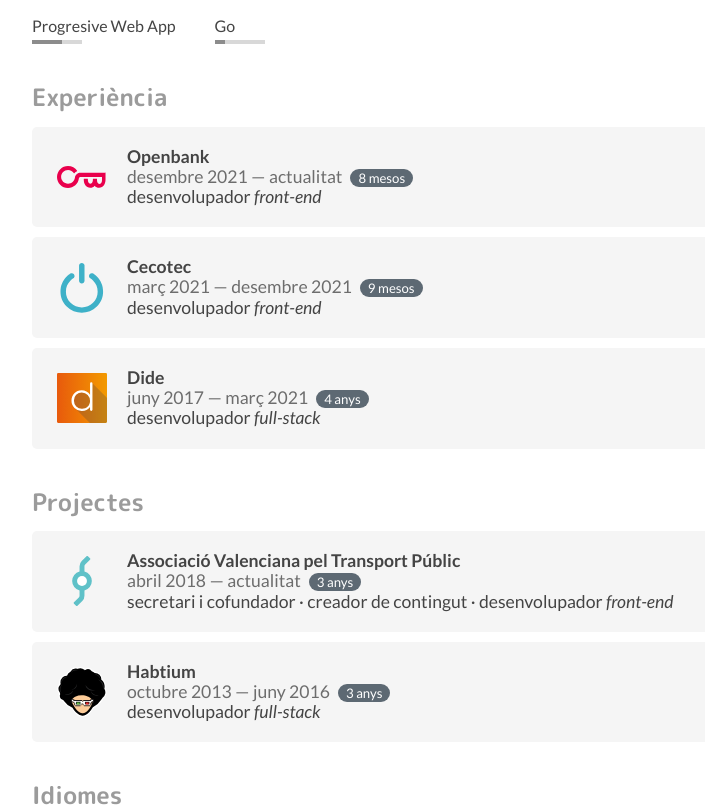
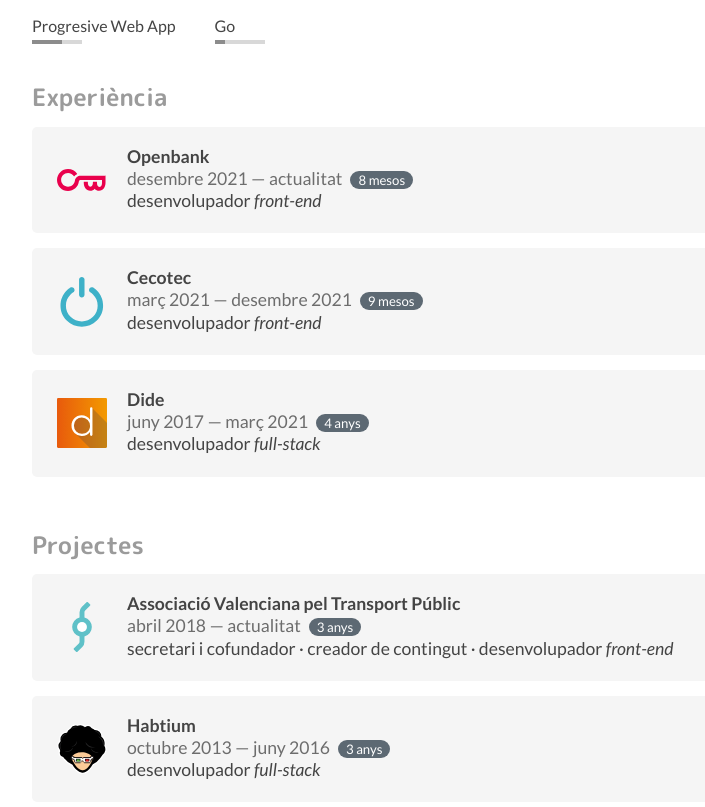
Before and after one commit to frantorreg/showcase, a React (Create React App) app: page / in a window 1280 px wide. Shown: the part 1020-1827 px from the top of the page, without its empty margins (253-958 px from the left). Built offline with nearby package versions, Linux system fonts and the light colour scheme.

Commit message:
Add Episode component

```diff
--- a/package.json
+++ b/package.json
@@ -25,7 +25,8 @@
     "react-helmet": "^6.1.0",
     "react-i18next": "^10.13.2",
     "react-router-dom": "^5.2.0",
-    "react-scripts": "4.0.1"
+    "react-scripts": "4.0.1",
+    "styled-components": "^5.3.3"
   },
   "devDependencies": {
     "serv": "^0.2.4"
--- /dev/null
+++ b/src/components/Episode/Episode.js
@@ -0,0 +1,42 @@
+// vendor
+import React from "react";
+import moment from "moment";
+import {Translation, withTranslation} from 'react-i18next';
+
+// styles
+import {Wrapper, Logo, Content, Title, Period, PeriodDuration, Positions} from "./Episode.styled";
+
+function Episode({ logo, title, url, position, startDate, endDate }) {
+  return (
+    <Translation>
+      {
+        t =>
+          <Wrapper>
+            <Logo>{logo}</Logo>
+            <Content>
+              <Title target="_blank" href={url}>
+                {title}
+              </Title>
+              {(() => {
+                const startDateMoment = moment(startDate);
+                const endDateMoment = moment(endDate);
+                return (
+                  <Period>
+                    {startDateMoment.format("MMMM YYYY")} — {endDate ? endDateMoment.format('MMMM YYYY') : t("main:positions.present")}
+                    <PeriodDuration>
+                      {moment.duration(endDateMoment.diff(startDateMoment)).humanize()}
+                    </PeriodDuration>
+                  </Period>
+                );
+              })()}
+              <Positions>
+                <span dangerouslySetInnerHTML={{__html: position}}/>
+              </Positions>
+            </Content>
+          </Wrapper>
+      }
+    </Translation>
+  );
+}
+
+export default withTranslation()(Episode);
--- /dev/null
+++ b/src/components/Episode/Episode.styled.js
@@ -0,0 +1,53 @@
+// vendor
+import styled from 'styled-components'
+
+export const Wrapper = styled.div`
+  display: flex;
+  align-items: center;
+  margin: 15px 0;
+  padding: 20px 25px;
+  background-color: #f5f5f5;
+  border-radius: 5px;
+  font-size: 1.1rem;
+`
+
+export const Logo = styled.div`
+  display: flex;
+  justify-content: center;
+  align-items: center;
+  margin-right: 20px;
+
+  &, > * {
+    width: 50px;
+    height: 50px;
+  }
+`
+
+export const Content = styled.div`
+  > * {
+    margin: 2px 0;
+  }
+`
+
+export const Title = styled.a`
+  font-weight: bold;
+  color: inherit;
+`
+
+export const Period = styled.div`
+  color: #6d6d6d;
+  text-transform: lowercase;
+`
+
+export const PeriodDuration = styled.span`
+  margin-left: 8px;
+  padding: 1px 8px;
+  background-color: #5d6973;
+  border-radius: 20px;
+  font-size: 75%;
+  color: white;
+`
+
+export const Positions = styled.div`
+  text-transform: lowercase;
+`
--- a/src/components/Main/Main.js
+++ b/src/components/Main/Main.js
@@ -1,14 +1,21 @@
+// vendor
 import React, {Component} from 'react';
 import {Translation, withTranslation} from 'react-i18next';
+import {FontAwesomeIcon} from "@fortawesome/react-fontawesome";
+
+// images
 import { ReactComponent as OpenbankLogo } from 'images/organizations/openbank.svg';
 import { ReactComponent as CecotecLogo } from 'images/organizations/cecotec.svg';
 import { ReactComponent as DideLogo } from 'images/organizations/dide.svg';
 import { ReactComponent as AvptpLogo } from 'images/organizations/avptp.svg';
 import { ReactComponent as HabtiumLogo } from 'images/organizations/habtium.svg';
-import {FontAwesomeIcon} from "@fortawesome/react-fontawesome";
 import {faGithub, faTelegramPlane} from "@fortawesome/free-brands-svg-icons";
-import moment from 'moment';
+
+// styles
 import './Main.scss';
+
+// components
+import Episode from "../Episode/Episode";
 
 class Main extends Component {
 
@@ -216,134 +223,47 @@
             </section>
             <section className='experience'>
               <h2>{t('positions.experience')}</h2>
-              <div className='openbank'>
-                <div className='logo'>
-                  <OpenbankLogo/>
-                </div>
-                <div>
-                  <a className='name' target='_blank' href='https://www.openbank.es/'>Openbank</a>
-                  {
-                    (() => {
-                      const startDate = moment({ y: 2021, M: 11, d: 10 });
-                      const endDate = moment();
-                      return (
-                        <div className='period'>
-                          {startDate.format('MMMM YYYY')} — {t('positions.present')}
-                          <span className='duration'>
-                            {moment.duration(endDate.diff(startDate)).humanize()}
-                          </span>
-                        </div>
-                      );
-                    })()
-                  }
-                  <div className='description'>
-                    <span dangerouslySetInnerHTML={{__html: t('positions.frontEnd')}}/>
-                  </div>
-                </div>
-              </div>
-              <div className='cecotec'>
-                <div className='logo'>
-                  <CecotecLogo/>
-                </div>
-                <div>
-                  <a className='name' target='_blank' href='https://www.storececotec.com/'>Cecotec</a>
-                  {
-                    (() => {
-                      const startDate = moment({ y: 2021, M: 2, d: 22 });
-                      const endDate = moment({ y: 2021, M: 11, d: 9 });
-                      return (
-                        <div className='period'>
-                          {startDate.format('MMMM YYYY')} — {endDate.format('MMMM YYYY')}
-                          <span className='duration'>
-                            {moment.duration(endDate.diff(startDate)).humanize()}
-                          </span>
-                        </div>
-                      );
-                    })()
-                  }
-                  <div className='description'>
-                    <span dangerouslySetInnerHTML={{__html: t('positions.frontEnd')}}/>
-                  </div>
-                </div>
-              </div>
-              <div className='dide'>
-                <div className='logo'>
-                  <DideLogo/>
-                </div>
-                <div>
-                  <a className='name' target='_blank' href='https://dide.app'>Dide</a>
-                  {
-                    (() => {
-                      const startDate = moment({ y: 2017, M: 5, d: 1 });
-                      const endDate = moment({ y: 2021, M: 2, d: 21 });
-                      return (
-                        <div className='period'>
-                          {startDate.format('MMMM YYYY')} — {endDate.format('MMMM YYYY')}
-                          <span className='duration'>
-                            {moment.duration(endDate.diff(startDate)).humanize()}
-                          </span>
-                        </div>
-                      );
-                    })()
-                  }
-                  <div className='description'>
-                    <span dangerouslySetInnerHTML={{__html: t('positions.fullStack')}}/>
-                  </div>
-                </div>
-              </div>
+              <Episode
+                title='Openbank'
+                logo={<OpenbankLogo/>}
+                url='https://www.openbank.es/'
+                position={t("positions.frontEnd")}
+                startDate={{ y: 2021, M: 11, d: 10 }}
+              />
+              <Episode
+                title='Cecotec'
+                logo={<CecotecLogo/>}
+                url='https://www.storececotec.com/'
+                position={t("positions.frontEnd")}
+                startDate={{ y: 2021, M: 2, d: 22 }}
+                endDate={{ y: 2021, M: 11, d: 9 }}
+              />
+              <Episode
+                title='Dide'
+                logo={<DideLogo/>}
+                url='https://dide.app'
+                position={t("positions.fullStack")}
+                startDate={{ y: 2017, M: 5, d: 1 }}
+                endDate={{ y: 2021, M: 2, d: 21 }}
+              />
             </section>
             <section className='projects'>
               <h2>{t('positions.projects')}</h2>
-              <div className='avptp'>
-                <div className='logo'>
-                  <AvptpLogo/>
-                </div>
-                <div>
-                  <a className='name' target='_blank' href='https://avptp.org'>Associació Valenciana pel Transport Públic</a>
-                  {
-                    (() => {
-                      const startDate = moment({ y: 2018, M: 3, d: 1 });
-                      const endDate = moment();
-                      return (
-                        <div className='period'>
-                          {startDate.format('MMMM YYYY')} — {t('positions.present')}
-                          <span className='duration'>
-                            {moment.duration(endDate.diff(startDate)).humanize()}
-                          </span>
-                        </div>
-                      );
-                    })()
-                  }
-                  <div className='description'>
-                    {t('positions.secretaryAndCoFounder')} · {t('positions.contentCreator')} · <span dangerouslySetInnerHTML={{__html: t('positions.frontEnd')}}/>
-                  </div>
-                </div>
-              </div>
-              <div className='habtium'>
-                <div className='logo'>
-                  <HabtiumLogo/>
-                </div>
-                <div>
-                  <a className='name' target='_blank' href='https://habtium.es'>Habtium</a>
-                  {
-                    (() => {
-                      const startDate = moment({ y: 2013, M: 9, d: 1 });
-                      const endDate = moment({ y: 2016, M: 5, d: 1 });
-                      return (
-                        <div className='period'>
-                          {startDate.format('MMMM YYYY')} — {endDate.format('MMMM YYYY')}
-                          <span className='duration'>
-                            {moment.duration(endDate.diff(startDate)).humanize()}
-                          </span>
-                        </div>
-                      );
-                    })()
-                  }
-                  <div className='description'>
-                    <span dangerouslySetInnerHTML={{__html: t('positions.fullStack')}}/>
-                  </div>
-                </div>
-              </div>
+              <Episode
+                title='Associació Valenciana pel Transport Públic'
+                logo={<AvptpLogo/>}
+                url='https://avptp.org'
+                position={`${t('positions.secretaryAndCoFounder')} · ${t('positions.contentCreator')} · ${t('positions.frontEnd')}`}
+                startDate={{ y: 2018, M: 3, d: 1 }}
+              />
+              <Episode
+                title='Habtium'
+                logo={<HabtiumLogo/>}
+                url='https://habtium.es'
+                position={t("positions.fullStack")}
+                startDate={{ y: 2013, M: 9, d: 1 }}
+                endDate={{ y: 2016, M: 5, d: 1 }}
+              />
             </section>
             <section className='languages'>
               <h2>{t('languages.title')}</h2>
--- a/src/components/Main/Main.scss
+++ b/src/components/Main/Main.scss
@@ -163,53 +163,6 @@
       }
     }
 
-    &.projects, &.experience {
-      > div {
-        display: flex;
-        align-items: center;
-        @include vertical-margin(10px);
-        padding: 20px 25px;
-        background-color: #f5f5f5;
-        border-radius: 5px;
-        font-size: 1.1rem;
-
-        .logo {
-          display: flex;
-          justify-content: center;
-          align-items: center;
-          margin-right: 20px;
-
-          &, > * {
-            width: 50px;
-            height: 50px;
-          }
-        }
-
-        .name {
-          font-weight: bold;
-          color: inherit;
-        }
-
-        .period {
-          color: #6d6d6d;
-          text-transform: lowercase;
-
-          .duration {
-            margin-left: 8px;
-            padding: 1px 8px;
-            background-color: #5d6973;
-            border-radius: 20px;
-            font-size: 75%;
-            color: white;
-          }
-        }
-
-        .description {
-          text-transform: lowercase;
-        }
-      }
-    }
-
     &.languages {
       > div {
         > * {
```
Also changed, not shown: 1 other file (tests, documents, lock files or other folders).
